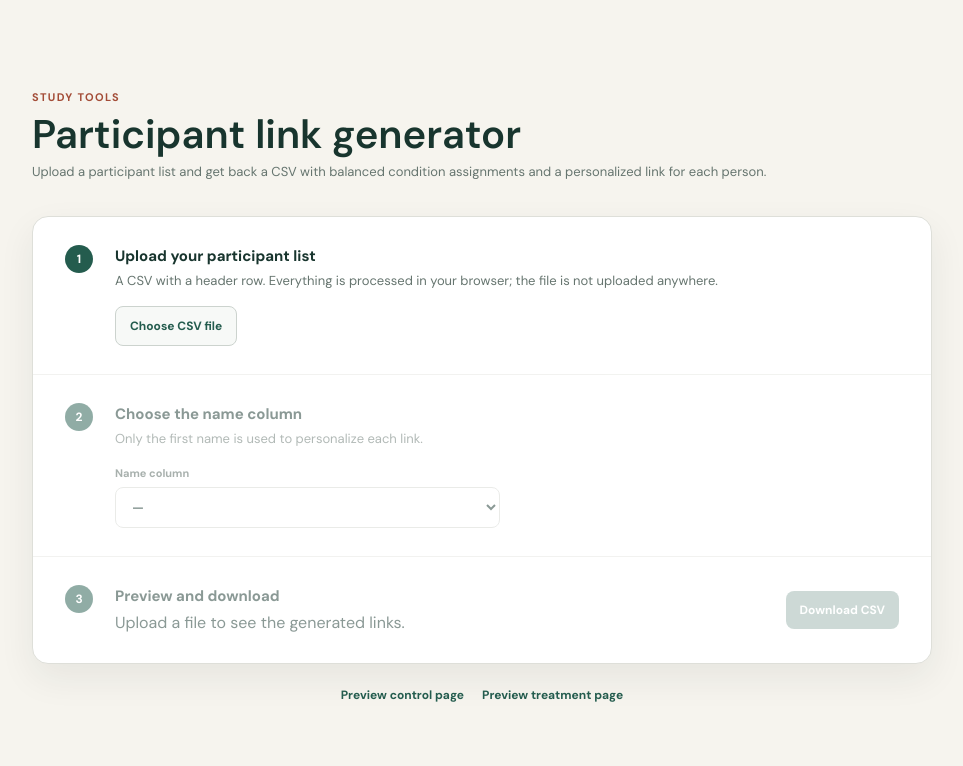
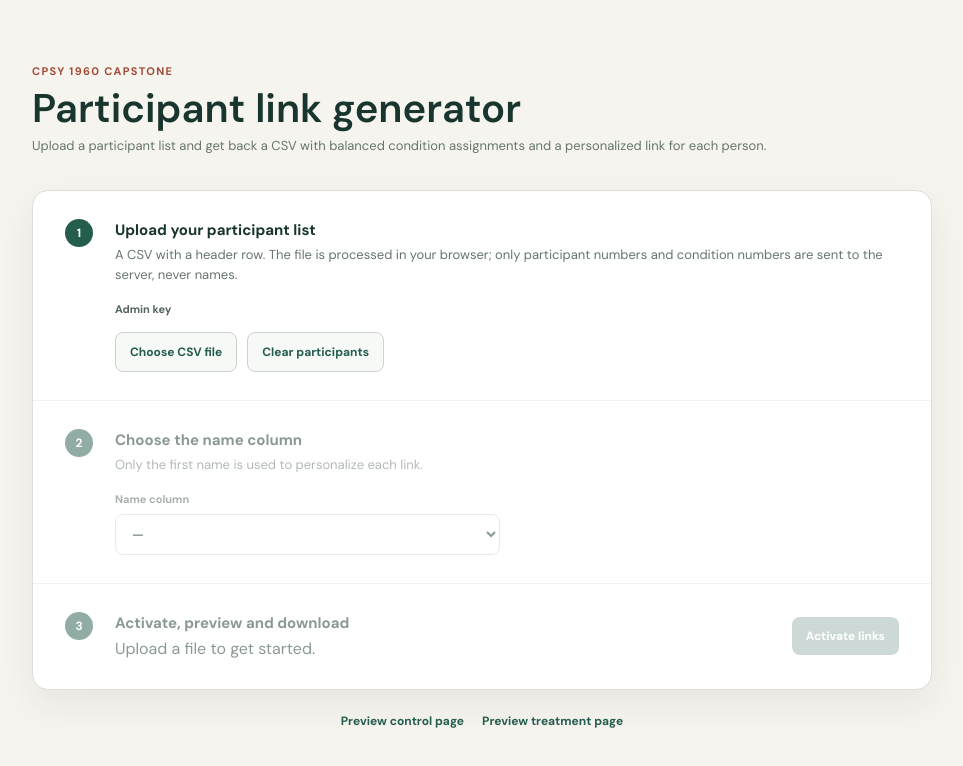
Before and after one commit to kkithome/time-management, a Next.js app: page / in a window 1280 px wide. Shown: the top 766 px of the page, without its empty margins (158-1121 px from the left). Built offline with nearby package versions, Linux system fonts and the light colour scheme.

Commit message:
slight change

```diff
--- a/src/app/interface/Processor.tsx
+++ b/src/app/interface/Processor.tsx
@@ -1,179 +1,250 @@
-"use client";
+'use client'
 
-import { useMemo, useRef, useState, type ChangeEvent } from "react";
-import Link from "next/link";
-import Papa from "papaparse";
-import { firstName } from "./names";
+import { useMemo, useRef, useState, type ChangeEvent } from 'react'
+import Link from 'next/link'
+import Papa from 'papaparse'
+import { firstName } from './names'
 
-type ConditionCode = "1" | "2" | "3" | "4";
-type Group = "control" | "treatment";
+type ConditionCode = '1' | '2' | '3' | '4'
+type Group = 'control' | 'treatment'
 
 type Parsed = {
-  fileName: string;
-  headers: string[];
-  rows: string[][];
+  fileName: string
+  headers: string[]
+  rows: string[][]
   // Assigned once per uploaded file, so changing the name column never reshuffles anyone.
-  conditions: ConditionCode[];
-};
+  conditions: ConditionCode[]
+}
 
 type PreviewRow = {
-  participantNumber: string;
-  name: string;
-  conditionNumber: ConditionCode;
-  group: Group;
-  link: string;
-};
+  participantNumber: string
+  name: string
+  conditionNumber: ConditionCode
+  group: Group
+  link: string
+}
 
-const PREVIEW_ROWS = 5;
+const PREVIEW_ROWS = 5
 
 // Conditions 1 and 2 are control; 3 and 4 are treatment.
 function groupFor(conditionNumber: ConditionCode): Group {
-  return conditionNumber === "1" || conditionNumber === "2"
-    ? "control"
-    : "treatment";
+  return conditionNumber === '1' || conditionNumber === '2' ? 'control' : 'treatment'
+}
+
+function participantNumberFor(index: number): string {
+  return String(index + 1).padStart(4, '0')
 }
 
 // Fisher–Yates shuffle (returns a new array).
 function shuffle<T>(items: T[]): T[] {
-  const result = [...items];
+  const result = [...items]
   for (let i = result.length - 1; i > 0; i--) {
-    const j = Math.floor(Math.random() * (i + 1));
-    [result[i], result[j]] = [result[j], result[i]];
+    const j = Math.floor(Math.random() * (i + 1))
+    ;[result[i], result[j]] = [result[j], result[i]]
   }
-  return result;
+  return result
 }
 
 export default function Processor() {
-  const [parsed, setParsed] = useState<Parsed | null>(null);
-  const [nameColumn, setNameColumn] = useState(0);
-  const [error, setError] = useState<string | null>(null);
-  const fileInputRef = useRef<HTMLInputElement>(null);
+  const [parsed, setParsed] = useState<Parsed | null>(null)
+  const [nameColumn, setNameColumn] = useState(0)
+  const [adminKey, setAdminKey] = useState('')
+  // Set once the links have been activated on the server; links only work after that.
+  const [batchId, setBatchId] = useState<string | null>(null)
+  const [busy, setBusy] = useState(false)
+  const [error, setError] = useState<string | null>(null)
+  const [notice, setNotice] = useState<string | null>(null)
+  const fileInputRef = useRef<HTMLInputElement>(null)
 
   async function handleFile(event: ChangeEvent<HTMLInputElement>) {
-    const file = event.target.files?.[0];
-    setParsed(null);
-    setError(null);
-    if (!file) return;
+    const file = event.target.files?.[0]
+    setParsed(null)
+    setBatchId(null)
+    setError(null)
+    setNotice(null)
+    if (!file) return
 
-    const text = await file.text();
+    const text = await file.text()
 
     const parseResult = Papa.parse<string[]>(text, {
-      skipEmptyLines: "greedy",
+      skipEmptyLines: 'greedy',
       transform: (value) => value.trim(),
-    });
+    })
 
     if (parseResult.data.length < 2) {
-      setError("The CSV needs a header row and at least one participant row.");
-      return;
+      setError('The CSV needs a header row and at least one participant row.')
+      return
     }
 
-    const [headers, ...rows] = parseResult.data;
-    const guessedNameColumn = headers.findIndex((header) =>
-      /name/i.test(header),
-    );
+    const [headers, ...rows] = parseResult.data
+    const guessedNameColumn = headers.findIndex((header) => /name/i.test(header))
 
     // Repeating 1,2,3,4,1,2,3,4,... keeps the groups as balanced as possible,
     // then shuffling randomizes which recipient gets which condition.
     const orderedConditions = Array.from(
       { length: rows.length },
       (_, index) => String((index % 4) + 1) as ConditionCode,
-    );
+    )
 
-    setNameColumn(guessedNameColumn >= 0 ? guessedNameColumn : 0);
+    setNameColumn(guessedNameColumn >= 0 ? guessedNameColumn : 0)
     setParsed({
       fileName: file.name,
       headers,
       rows,
       conditions: shuffle(orderedConditions),
-    });
+    })
   }
 
-  function clearParticipants() {
-    setParsed(null);
-    setNameColumn(0);
-    setError(null);
-    // Reset the file input so choosing the same file again still triggers onChange.
-    if (fileInputRef.current) fileInputRef.current.value = "";
+  // Registers these participants on the server. Only now do their links work, and any
+  // links from an earlier upload stop working.
+  async function activateLinks() {
+    if (!parsed) return
+    if (!adminKey) {
+      setError('Enter the admin key first.')
+      return
     }
 
-  // Rebuilt whenever the file or the chosen name column changes.
+    setBusy(true)
+    setError(null)
+    setNotice(null)
+
+    try {
+      const response = await fetch('/interface/participants', {
+        method: 'POST',
+        headers: { 'Content-Type': 'application/json', 'x-admin-key': adminKey },
+        body: JSON.stringify({
+          participants: parsed.rows.map((_, index) => ({
+            participantNumber: participantNumberFor(index),
+            conditionNumber: parsed.conditions[index],
+          })),
+        }),
+      })
+      const data = await response.json().catch(() => null)
+
+      if (!response.ok) {
+        throw new Error(
+          response.status === 401
+            ? 'The admin key is incorrect.'
+            : (data?.error ?? 'Could not activate the links.'),
+        )
+      }
+
+      setBatchId(data.batchId)
+    } catch (err) {
+      setError(err instanceof Error ? err.message : 'Could not activate the links.')
+    } finally {
+      setBusy(false)
+    }
+  }
+
+  // Clears every participant on the server, so all links already sent stop working.
+  async function clearParticipants() {
+    if (!adminKey) {
+      setError('Enter the admin key to clear participants.')
+      return
+    }
+    if (
+      !window.confirm(
+        'Clear all participants? Every link that has already been sent will stop working.',
+      )
+    ) {
+      return
+    }
+
+    setBusy(true)
+    setError(null)
+    setNotice(null)
+
+    try {
+      const response = await fetch('/interface/participants', {
+        method: 'DELETE',
+        headers: { 'x-admin-key': adminKey },
+      })
+
+      if (!response.ok) {
+        const data = await response.json().catch(() => null)
+        throw new Error(
+          response.status === 401
+            ? 'The admin key is incorrect.'
+            : (data?.error ?? 'Could not clear participants.'),
+        )
+      }
+
+      setParsed(null)
+      setBatchId(null)
+      setNameColumn(0)
+      // Reset the file input so choosing the same file again still triggers onChange.
+      if (fileInputRef.current) fileInputRef.current.value = ''
+      setNotice('Participants cleared. All previously generated links are no longer valid.')
+    } catch (err) {
+      setError(err instanceof Error ? err.message : 'Could not clear participants.')
+    } finally {
+      setBusy(false)
+    }
+  }
+
+  // Rebuilt whenever the file, the name column or the active batch changes.
   const output = useMemo(() => {
-    if (!parsed) return null;
-    const { rows, conditions } = parsed;
+    if (!parsed || !batchId) return null
+    const { rows, conditions } = parsed
 
-    const counts: Record<ConditionCode, number> = {
-      "1": 0,
-      "2": 0,
-      "3": 0,
-      "4": 0,
-    };
-    const preview: PreviewRow[] = [];
+    const counts: Record<ConditionCode, number> = { '1': 0, '2': 0, '3': 0, '4': 0 }
+    const preview: PreviewRow[] = []
 
     // The output file has only these five columns; no other columns from the upload are kept.
     const outputRows: string[][] = [
-      [
-        "participantNumber",
-        "name",
-        "conditionNumber",
-        "condition",
-        "personalizedLink",
-      ],
-    ];
+      ['participantNumber', 'name', 'conditionNumber', 'condition', 'personalizedLink'],
+    ]
 
     rows.forEach((row, index) => {
-      const participantNumber = String(index + 1).padStart(4, "0");
-      const conditionNumber = conditions[index];
-      const group = groupFor(conditionNumber);
+      const participantNumber = participantNumberFor(index)
+      const conditionNumber = conditions[index]
+      const group = groupFor(conditionNumber)
       // Only the first name goes into the link and the preview.
-      const name = firstName(row[nameColumn] ?? "");
-      counts[conditionNumber] += 1;
+      const name = firstName(row[nameColumn] ?? '')
+      counts[conditionNumber] += 1
 
       const link =
         `${window.location.origin}/interface/${group}` +
         `?participantName=${encodeURIComponent(name)}` +
         `&participantNumber=${participantNumber}` +
-        `&conditionNumber=${conditionNumber}`;
+        `&conditionNumber=${conditionNumber}` +
+        `&batchId=${encodeURIComponent(batchId)}`
 
-      outputRows.push([participantNumber, name, conditionNumber, group, link]);
+      outputRows.push([participantNumber, name, conditionNumber, group, link])
 
       if (index < PREVIEW_ROWS) {
-        preview.push({ participantNumber, name, conditionNumber, group, link });
+        preview.push({ participantNumber, name, conditionNumber, group, link })
       }
-    });
+    })
 
-    return { csv: Papa.unparse(outputRows), counts, preview };
-  }, [parsed, nameColumn]);
+    return { csv: Papa.unparse(outputRows), counts, preview }
+  }, [parsed, nameColumn, batchId])
 
   function download() {
-    if (!output || !parsed) return;
-    const blob = new Blob([output.csv], { type: "text/csv;charset=utf-8" });
-    const url = URL.createObjectURL(blob);
-    const anchor = document.createElement("a");
-    anchor.href = url;
-    anchor.download =
-      parsed.fileName.replace(/\.csv$/i, "") + "-with-links.csv";
-    anchor.click();
-    URL.revokeObjectURL(url);
+    if (!output || !parsed) return
+    const blob = new Blob([output.csv], { type: 'text/csv;charset=utf-8' })
+    const url = URL.createObjectURL(blob)
+    const anchor = document.createElement('a')
+    anchor.href = url
+    anchor.download = parsed.fileName.replace(/\.csv$/i, '') + '-with-links.csv'
+    anchor.click()
+    URL.revokeObjectURL(url)
   }
 
-  const remainingRows = parsed
-    ? Math.max(0, parsed.rows.length - PREVIEW_ROWS)
-    : 0;
+  const remainingRows = parsed ? Math.max(0, parsed.rows.length - PREVIEW_ROWS) : 0
 
   return (
     <main className="processor-shell">
       {/* gridTemplateColumns is overridden because there is no logo <img> in the first column.
           Add your logo as the first child and remove the style prop to restore the 2-column layout. */}
-      <header
-        className="processor-header"
-        style={{ gridTemplateColumns: "1fr" }}
-      >
+      <header className="processor-header" style={{ gridTemplateColumns: '1fr' }}>
         <div>
-          <span>Study tools</span>
+          <span>CPSY 1960 Capstone</span>
           <h1>Participant link generator</h1>
           <p>
-            Upload a participant list and get back a CSV with balanced condition
-            assignments and a personalized link for each person.
+            Upload a participant list and get back a CSV with balanced condition assignments and a
+            personalized link for each person.
           </p>
         </div>
       </header>
@@ -185,44 +256,50 @@ export default function Processor() {
           <div className="step-content">
             <h2>Upload your participant list</h2>
             <p>
-              A CSV with a header row. Everything is processed in your browser;
-              the file is not uploaded anywhere.
+              A CSV with a header row. The file is processed in your browser; only participant
+              numbers and condition numbers are sent to the server, never names.
             </p>
 
-            <label className="file-input">
-              {parsed ? "Choose a different file" : "Choose CSV file"}
+            <div className="configuration">
+              <label>
+                Admin key
                 <input
-                ref={fileInputRef}
-                type="file"
-                accept=".csv,text/csv"
-                onChange={handleFile}
+                  type="password"
+                  value={adminKey}
+                  autoComplete="off"
+                  onChange={(event) => setAdminKey(event.target.value)}
                 />
               </label>
+            </div>
 
-            {(parsed || error) && (
+            <label className="file-input">
+              {parsed ? 'Choose a different file' : 'Choose CSV file'}
+              <input ref={fileInputRef} type="file" accept=".csv,text/csv" onChange={handleFile} />
+            </label>
+
             <button
               type="button"
               className="file-input"
               style={{ marginLeft: 10 }}
               onClick={clearParticipants}
+              disabled={busy}
             >
               Clear participants
             </button>
-            )}
 
             {parsed && (
               <p>
-                Loaded <strong>{parsed.rows.length}</strong> participants from{" "}
-                {parsed.fileName}.
+                Loaded <strong>{parsed.rows.length}</strong> participants from {parsed.fileName}.
               </p>
             )}
 
+            {notice && <p>{notice}</p>}
             {error && <p className="processor-error">{error}</p>}
           </div>
         </section>
 
         {/* Step 2 */}
-        <section className={`step${parsed ? "" : " disabled-step"}`}>
+        <section className={`step${parsed ? '' : ' disabled-step'}`}>
           <div className="step-number">2</div>
           <div className="step-content">
             <h2>Choose the name column</h2>
@@ -234,9 +311,7 @@ export default function Processor() {
                 <select
                   value={nameColumn}
                   disabled={!parsed}
-                  onChange={(event) =>
-                    setNameColumn(Number(event.target.value))
-                  }
+                  onChange={(event) => setNameColumn(Number(event.target.value))}
                 >
                   {parsed ? (
                     parsed.headers.map((header, index) => (
@@ -254,21 +329,29 @@ export default function Processor() {
         </section>
 
         {/* Step 3 */}
-        <section className={`step${output ? "" : " disabled-step"}`}>
+        <section className={`step${parsed ? '' : ' disabled-step'}`}>
           <div className="step-number">3</div>
           <div className="step-content">
             <div className="preview-heading">
               <div>
-                <h2>Preview and download</h2>
+                <h2>Activate, preview and download</h2>
                 <p>
                   {output
-                    ? `Condition counts: 1 = ${output.counts["1"]}, 2 = ${output.counts["2"]}, 3 = ${output.counts["3"]}, 4 = ${output.counts["4"]}`
-                    : "Upload a file to see the generated links."}
+                    ? `Links are active. Condition counts: 1 = ${output.counts['1']}, 2 = ${output.counts['2']}, 3 = ${output.counts['3']}, 4 = ${output.counts['4']}`
+                    : parsed
+                      ? 'Activate the links to make them valid. This replaces any earlier batch.'
+                      : 'Upload a file to get started.'}
                 </p>
               </div>
+              {batchId ? (
                 <button type="button" onClick={download} disabled={!output}>
                   Download CSV
                 </button>
+              ) : (
+                <button type="button" onClick={activateLinks} disabled={!parsed || busy}>
+                  {busy ? 'Working…' : 'Activate links'}
+                </button>
+              )}
             </div>
 
             {output && (
@@ -290,9 +373,7 @@ export default function Processor() {
                         <td>{row.name}</td>
                         <td>{row.conditionNumber}</td>
                         <td>
-                          <span className={`condition ${row.group}`}>
-                            {row.group}
-                          </span>
+                          <span className={`condition ${row.group}`}>{row.group}</span>
                         </td>
                         <td className="link-cell">{row.link}</td>
                       </tr>
@@ -300,9 +381,7 @@ export default function Processor() {
                   </tbody>
                 </table>
                 {remainingRows > 0 && (
-                  <div className="more-rows">
-                    + {remainingRows} more rows in the download
-                  </div>
+                  <div className="more-rows">+ {remainingRows} more rows in the download</div>
                 )}
               </div>
             )}
@@ -315,5 +394,5 @@ export default function Processor() {
         <Link href="/interface/treatment">Preview treatment page</Link>
       </footer>
     </main>
-  );
+  )
 }
```
Lines whose indentation alone changed are shown as unchanged.
